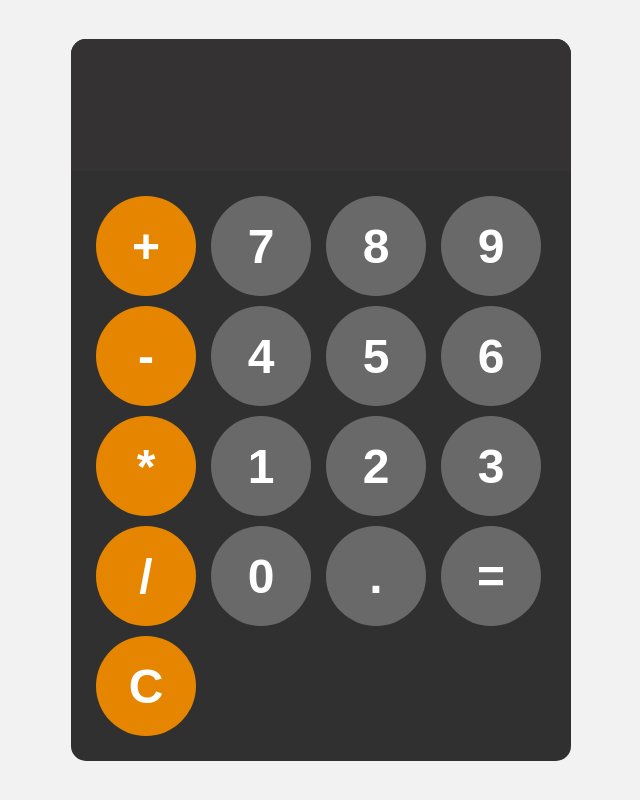
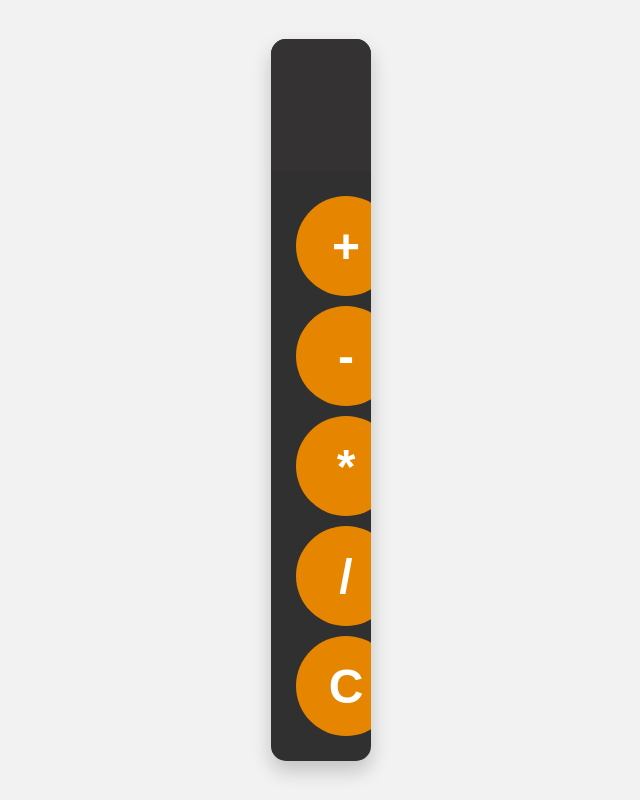
Before and after one commit to mnesh01/Calculator, a plain HTML site: page index.html in a window 1280 px wide. Shown: the whole page, without its empty margins (319-959 px from the left). Drawn offline with Linux system fonts and the light colour scheme.

Commit message:
minor css changes

```diff
--- a/styles.css
+++ b/styles.css
@@ -5,16 +5,17 @@ body{
     align-items: center;
     height: 100vh;
     background-color: hsl(0, 1%, 95%);
+    font-family: Arial, Helvetica, sans-serif;
 }
 
-
-
 #calculator{
-    font-family: Arial, Helvetica, sans-serif;
     background-color: hsl(0, 1%, 19%);
     border-radius: 15px;
     max-width: 500px;
+    width: 100px;
     overflow: hidden;
+    box-shadow: 0 10px 20px rgba(0, 0, 0, 0.2);
+
 }
 #display{
     width: 100%;
@@ -24,6 +25,7 @@ body{
     border: none;
     background-color: hsl(0, 1%, 20%);
     color: white;
+    overflow: hidden;
 }
 
 #keys{
@@ -32,7 +34,6 @@ body{
     gap: 10px;
     padding: 25px;
 }
-
 
 button{
     width: 100px;
@@ -51,6 +52,7 @@ button:hover{
 }
 button:active{
     background-color: hsl(0, 1%, 60%);
+    transform: scale(0.95);
 }
 .operator-btn{
     background-color:  hsl(35, 100%, 45%);
```
